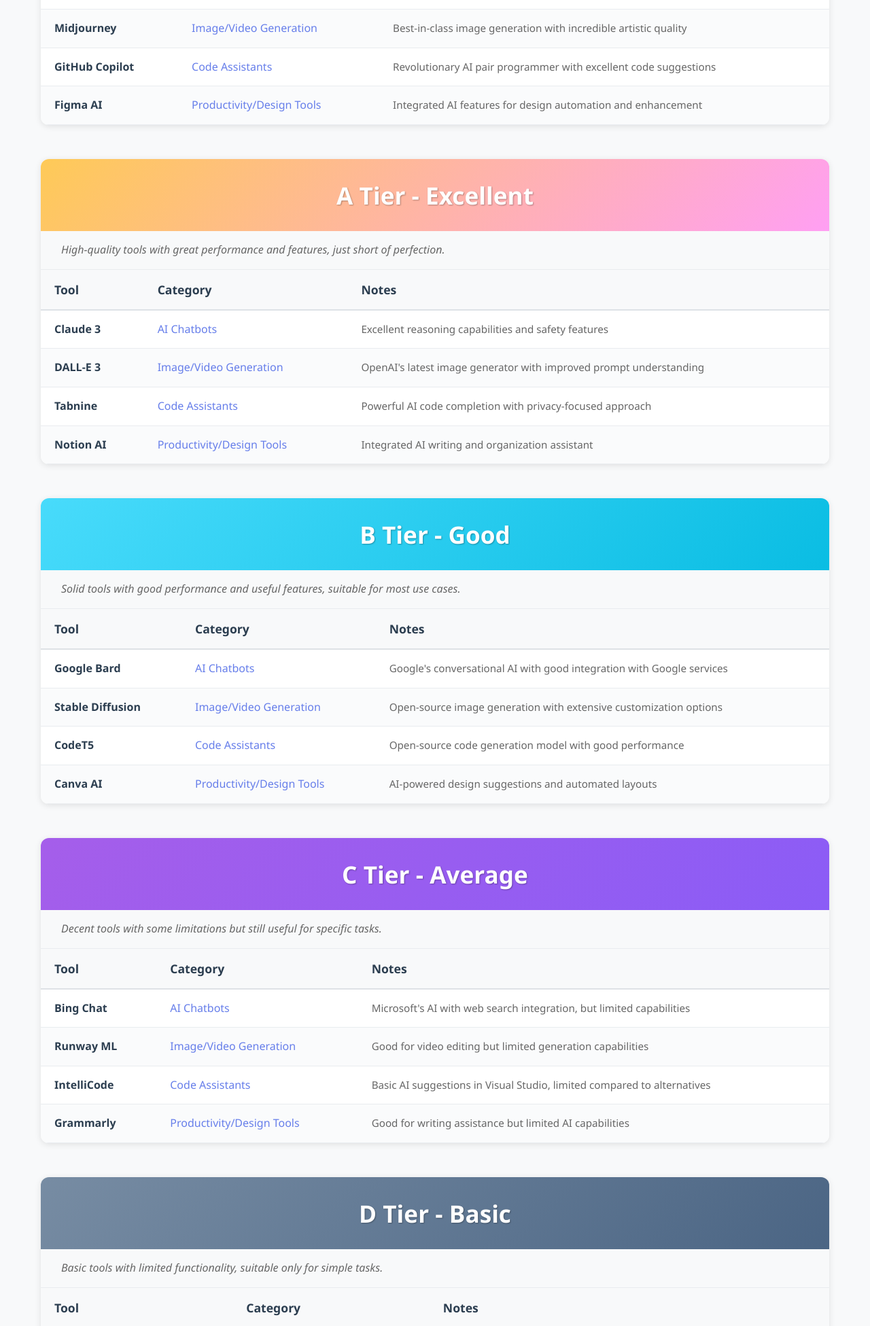
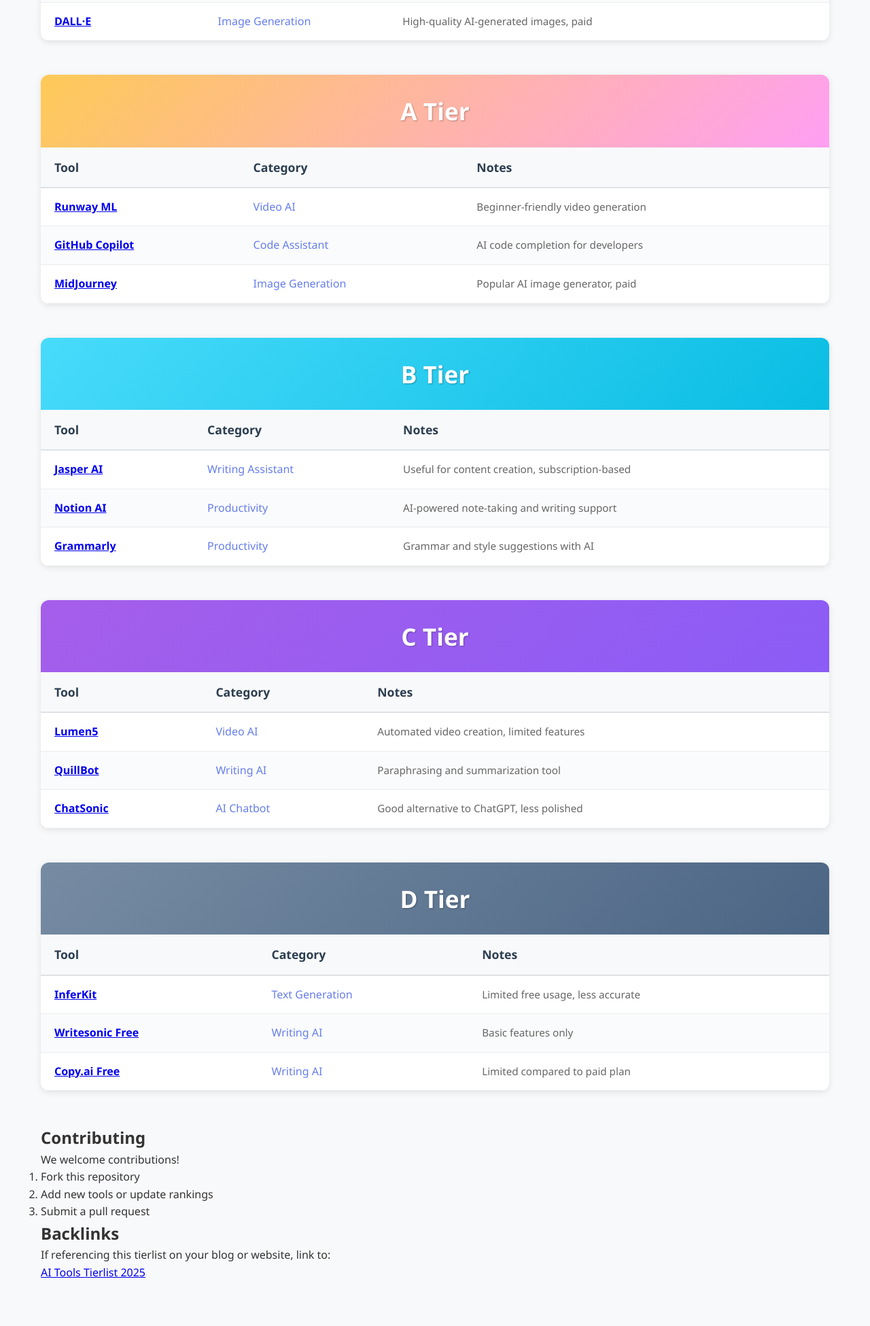
Before and after one commit to aybey000-bit/ai-tools-Tierlist, a plain HTML site: page index.html in a window 1280 px wide. Shown: the part 849-2800 px from the top of the page at 68% size. Drawn offline with Linux system fonts and the light colour scheme.

Commit message:
Update index.html

```diff
--- a/index.html
+++ b/index.html
@@ -4,12 +4,12 @@
 <head>
     <meta charset="UTF-8">
     <meta name="viewport" content="width=device-width, initial-scale=1.0">
-    <title>AI Tools Tierlist - Comprehensive Ranking of AI Tools</title>
+    <title>AI Tools Tierlist 2025 - Comprehensive Ranking of AI Tools</title>
     <meta name="description"
-        content="A comprehensive tierlist ranking AI tools across categories: AI Chatbots, Image/Video Generation, Code Assistants, and Productivity/Design Tools. Find the best AI tools for your needs.">
+        content="A curated, community-driven AI Tools Tierlist ranking popular AI tools from S-tier to D-tier. Tools are categorized and ranked based on usability, features, popularity, and overall impact.">
     <meta name="keywords"
-        content="AI tools, tierlist, ranking, AI chatbots, image generation, code assistants, productivity tools, artificial intelligence">
-    <meta name="author" content="AI Tools Tierlist">
+        content="AI tools, tierlist, ranking, AI chatbots, image generation, code assistants, productivity tools, artificial intelligence, 2025">
+    <meta name="author" content="AI Tools Tierlist 2025">
     <link rel="canonical" href="https://aitherapy.care">
     <link rel="stylesheet" href="style.css">
 </head>
@@ -18,8 +18,8 @@
     <!-- Header Section -->
     <header class="header">
         <div class="container">
-            <h1 class="header-title">AI Tools Tierlist</h1>
-            <p class="header-subtitle">Comprehensive rankings of the best AI tools across all categories</p>
+            <h1 class="header-title">AI Tools Tierlist 2025</h1>
+            <p class="header-subtitle">A curated, community-driven ranking of popular AI tools from S-tier to D-tier</p>
         </div>
     </header>
 
@@ -28,24 +28,24 @@
         <div class="container">
             <!-- Introduction -->
             <section class="intro">
-                <h2>About This Tierlist</h2>
                 <p>
-                    Welcome to the most comprehensive AI tools tierlist on the web! We've carefully evaluated and ranked
-                    hundreds of AI tools across four major categories: AI Chatbots, Image/Video Generation, Code
-                    Assistants,
-                    and Productivity/Design Tools. Each tool is ranked from S-tier (exceptional) to D-tier (basic) based
-                    on
-                    performance, features, ease of use, and overall value. Whether you're a developer, designer, content
-                    creator,
-                    or just curious about AI, this tierlist will help you find the perfect tools for your needs.
+                    This is a curated, community-driven <strong>AI Tools Tierlist</strong> ranking popular AI tools from
+                    <strong>S-tier</strong> to <strong>D-tier</strong>.
+                    Tools are categorized and ranked based on usability, features, popularity, and overall impact.
                 </p>
+
+                <h3>Categories include:</h3>
+                <ul>
+                    <li>AI Chatbots</li>
+                    <li>Image & Video Generation</li>
+                    <li>Code Assistants</li>
+                    <li>Productivity & Design Tools</li>
+                </ul>
             </section>
 
             <!-- S Tier -->
             <section class="tier-section">
-                <h2 class="tier-title tier-s">S Tier - Exceptional</h2>
-                <p class="tier-description">The absolute best AI tools with outstanding performance, features, and
-                    reliability.</p>
+                <h2 class="tier-title tier-s">S Tier</h2>
                 <div class="table-container">
                     <table class="tier-table">
                         <thead>
@@ -57,24 +57,22 @@
                         </thead>
                         <tbody>
                             <tr>
-                                <td><strong>ChatGPT-4</strong></td>
-                                <td>AI Chatbots</td>
-                                <td>Most advanced conversational AI with multimodal capabilities</td>
+                                <td><a href="https://chat.openai.com/" target="_blank"
+                                        rel="noopener noreferrer">ChatGPT</a></td>
+                                <td>AI Chatbot</td>
+                                <td>Most advanced conversational AI</td>
                             </tr>
                             <tr>
-                                <td><strong>Midjourney</strong></td>
-                                <td>Image/Video Generation</td>
-                                <td>Best-in-class image generation with incredible artistic quality</td>
+                                <td><a href="https://aitherapy.care/" target="_blank"
+                                        rel="noopener noreferrer">Aitherapy.care</a></td>
+                                <td>AI Mental Health</td>
+                                <td>24/7 AI therapist using CBT, accessible and affordable</td>
                             </tr>
                             <tr>
-                                <td><strong>GitHub Copilot</strong></td>
-                                <td>Code Assistants</td>
-                                <td>Revolutionary AI pair programmer with excellent code suggestions</td>
-                            </tr>
-                            <tr>
-                                <td><strong>Figma AI</strong></td>
-                                <td>Productivity/Design Tools</td>
-                                <td>Integrated AI features for design automation and enhancement</td>
+                                <td><a href="https://openai.com/dall-e" target="_blank"
+                                        rel="noopener noreferrer">DALL·E</a></td>
+                                <td>Image Generation</td>
+                                <td>High-quality AI-generated images, paid</td>
                             </tr>
                         </tbody>
                     </table>
@@ -83,9 +81,7 @@
 
             <!-- A Tier -->
             <section class="tier-section">
-                <h2 class="tier-title tier-a">A Tier - Excellent</h2>
-                <p class="tier-description">High-quality tools with great performance and features, just short of
-                    perfection.</p>
+                <h2 class="tier-title tier-a">A Tier</h2>
                 <div class="table-container">
                     <table class="tier-table">
                         <thead>
@@ -97,24 +93,22 @@
                         </thead>
                         <tbody>
                             <tr>
-                                <td><strong>Claude 3</strong></td>
-                                <td>AI Chatbots</td>
-                                <td>Excellent reasoning capabilities and safety features</td>
+                                <td><a href="https://runwayml.com/" target="_blank" rel="noopener noreferrer">Runway
+                                        ML</a></td>
+                                <td>Video AI</td>
+                                <td>Beginner-friendly video generation</td>
                             </tr>
                             <tr>
-                                <td><strong>DALL-E 3</strong></td>
-                                <td>Image/Video Generation</td>
-                                <td>OpenAI's latest image generator with improved prompt understanding</td>
+                                <td><a href="https://github.com/features/copilot" target="_blank"
+                                        rel="noopener noreferrer">GitHub Copilot</a></td>
+                                <td>Code Assistant</td>
+                                <td>AI code completion for developers</td>
                             </tr>
                             <tr>
-                                <td><strong>Tabnine</strong></td>
-                                <td>Code Assistants</td>
-                                <td>Powerful AI code completion with privacy-focused approach</td>
-                            </tr>
-                            <tr>
-                                <td><strong>Notion AI</strong></td>
-                                <td>Productivity/Design Tools</td>
-                                <td>Integrated AI writing and organization assistant</td>
+                                <td><a href="https://www.midjourney.com/" target="_blank"
+                                        rel="noopener noreferrer">MidJourney</a></td>
+                                <td>Image Generation</td>
+                                <td>Popular AI image generator, paid</td>
                             </tr>
                         </tbody>
                     </table>
@@ -123,9 +117,7 @@
 
             <!-- B Tier -->
             <section class="tier-section">
-                <h2 class="tier-title tier-b">B Tier - Good</h2>
-                <p class="tier-description">Solid tools with good performance and useful features, suitable for most use
-                    cases.</p>
+                <h2 class="tier-title tier-b">B Tier</h2>
                 <div class="table-container">
                     <table class="tier-table">
                         <thead>
@@ -137,24 +129,22 @@
                         </thead>
                         <tbody>
                             <tr>
-                                <td><strong>Google Bard</strong></td>
-                                <td>AI Chatbots</td>
-                                <td>Google's conversational AI with good integration with Google services</td>
+                                <td><a href="https://www.jasper.ai/" target="_blank" rel="noopener noreferrer">Jasper
+                                        AI</a></td>
+                                <td>Writing Assistant</td>
+                                <td>Useful for content creation, subscription-based</td>
                             </tr>
                             <tr>
-                                <td><strong>Stable Diffusion</strong></td>
-                                <td>Image/Video Generation</td>
-                                <td>Open-source image generation with extensive customization options</td>
+                                <td><a href="https://www.notion.so/product/ai" target="_blank"
+                                        rel="noopener noreferrer">Notion AI</a></td>
+                                <td>Productivity</td>
+                                <td>AI-powered note-taking and writing support</td>
                             </tr>
                             <tr>
-                                <td><strong>CodeT5</strong></td>
-                                <td>Code Assistants</td>
-                                <td>Open-source code generation model with good performance</td>
-                            </tr>
-                            <tr>
-                                <td><strong>Canva AI</strong></td>
-                                <td>Productivity/Design Tools</td>
-                                <td>AI-powered design suggestions and automated layouts</td>
+                                <td><a href="https://www.grammarly.com/" target="_blank"
+                                        rel="noopener noreferrer">Grammarly</a></td>
+                                <td>Productivity</td>
+                                <td>Grammar and style suggestions with AI</td>
                             </tr>
                         </tbody>
                     </table>
@@ -163,8 +153,7 @@
 
             <!-- C Tier -->
             <section class="tier-section">
-                <h2 class="tier-title tier-c">C Tier - Average</h2>
-                <p class="tier-description">Decent tools with some limitations but still useful for specific tasks.</p>
+                <h2 class="tier-title tier-c">C Tier</h2>
                 <div class="table-container">
                     <table class="tier-table">
                         <thead>
@@ -176,24 +165,22 @@
                         </thead>
                         <tbody>
                             <tr>
-                                <td><strong>Bing Chat</strong></td>
-                                <td>AI Chatbots</td>
-                                <td>Microsoft's AI with web search integration, but limited capabilities</td>
+                                <td><a href="https://lumen5.com/" target="_blank" rel="noopener noreferrer">Lumen5</a>
+                                </td>
+                                <td>Video AI</td>
+                                <td>Automated video creation, limited features</td>
                             </tr>
                             <tr>
-                                <td><strong>Runway ML</strong></td>
-                                <td>Image/Video Generation</td>
-                                <td>Good for video editing but limited generation capabilities</td>
+                                <td><a href="https://quillbot.com/" target="_blank"
+                                        rel="noopener noreferrer">QuillBot</a></td>
+                                <td>Writing AI</td>
+                                <td>Paraphrasing and summarization tool</td>
                             </tr>
                             <tr>
-                                <td><strong>IntelliCode</strong></td>
-                                <td>Code Assistants</td>
-                                <td>Basic AI suggestions in Visual Studio, limited compared to alternatives</td>
-                            </tr>
-                            <tr>
-                                <td><strong>Grammarly</strong></td>
-                                <td>Productivity/Design Tools</td>
-                                <td>Good for writing assistance but limited AI capabilities</td>
+                                <td><a href="https://writesonic.com/chat" target="_blank"
+                                        rel="noopener noreferrer">ChatSonic</a></td>
+                                <td>AI Chatbot</td>
+                                <td>Good alternative to ChatGPT, less polished</td>
                             </tr>
                         </tbody>
                     </table>
@@ -202,8 +189,7 @@
 
             <!-- D Tier -->
             <section class="tier-section">
-                <h2 class="tier-title tier-d">D Tier - Basic</h2>
-                <p class="tier-description">Basic tools with limited functionality, suitable only for simple tasks.</p>
+                <h2 class="tier-title tier-d">D Tier</h2>
                 <div class="table-container">
                     <table class="tier-table">
                         <thead>
@@ -215,28 +201,45 @@
                         </thead>
                         <tbody>
                             <tr>
-                                <td><strong>Replika</strong></td>
-                                <td>AI Chatbots</td>
-                                <td>Basic conversational AI focused on emotional support</td>
+                                <td><a href="https://inferkit.com/" target="_blank"
+                                        rel="noopener noreferrer">InferKit</a></td>
+                                <td>Text Generation</td>
+                                <td>Limited free usage, less accurate</td>
                             </tr>
                             <tr>
-                                <td><strong>Deep Dream Generator</strong></td>
-                                <td>Image/Video Generation</td>
-                                <td>Outdated image generation with limited quality and options</td>
+                                <td><a href="https://writesonic.com/" target="_blank"
+                                        rel="noopener noreferrer">Writesonic Free</a></td>
+                                <td>Writing AI</td>
+                                <td>Basic features only</td>
                             </tr>
                             <tr>
-                                <td><strong>Basic Code Snippets</strong></td>
-                                <td>Code Assistants</td>
-                                <td>Simple code completion without AI intelligence</td>
-                            </tr>
-                            <tr>
-                                <td><strong>Basic Text Editors</strong></td>
-                                <td>Productivity/Design Tools</td>
-                                <td>Traditional editors without AI integration</td>
+                                <td><a href="https://www.copy.ai/" target="_blank" rel="noopener noreferrer">Copy.ai
+                                        Free</a></td>
+                                <td>Writing AI</td>
+                                <td>Limited compared to paid plan</td>
                             </tr>
                         </tbody>
                     </table>
                 </div>
+            </section>
+
+            <!-- Contributing Section -->
+            <section class="contributing">
+                <h2>Contributing</h2>
+                <p>We welcome contributions!</p>
+                <ol>
+                    <li>Fork this repository</li>
+                    <li>Add new tools or update rankings</li>
+                    <li>Submit a pull request</li>
+                </ol>
+            </section>
+
+            <!-- Backlinks Section -->
+            <section class="backlinks">
+                <h2>Backlinks</h2>
+                <p>If referencing this tierlist on your blog or website, link to:</p>
+                <p><a href="https://github.com/YOUR_USERNAME/ai-tools-tierlist" target="_blank"
+                        rel="noopener noreferrer">AI Tools Tierlist 2025</a></p>
             </section>
         </div>
     </main>
@@ -244,7 +247,7 @@
     <!-- Footer -->
     <footer class="footer">
         <div class="container">
-            <p>&copy; 2024 AI Tools Tierlist. All rights reserved.</p>
+            <p>&copy; 2025 AI Tools Tierlist. All rights reserved.</p>
             <p>
                 <a href="https://aitherapy.care" target="_blank" rel="noopener noreferrer">
                     Visit aitherapy.care
```
